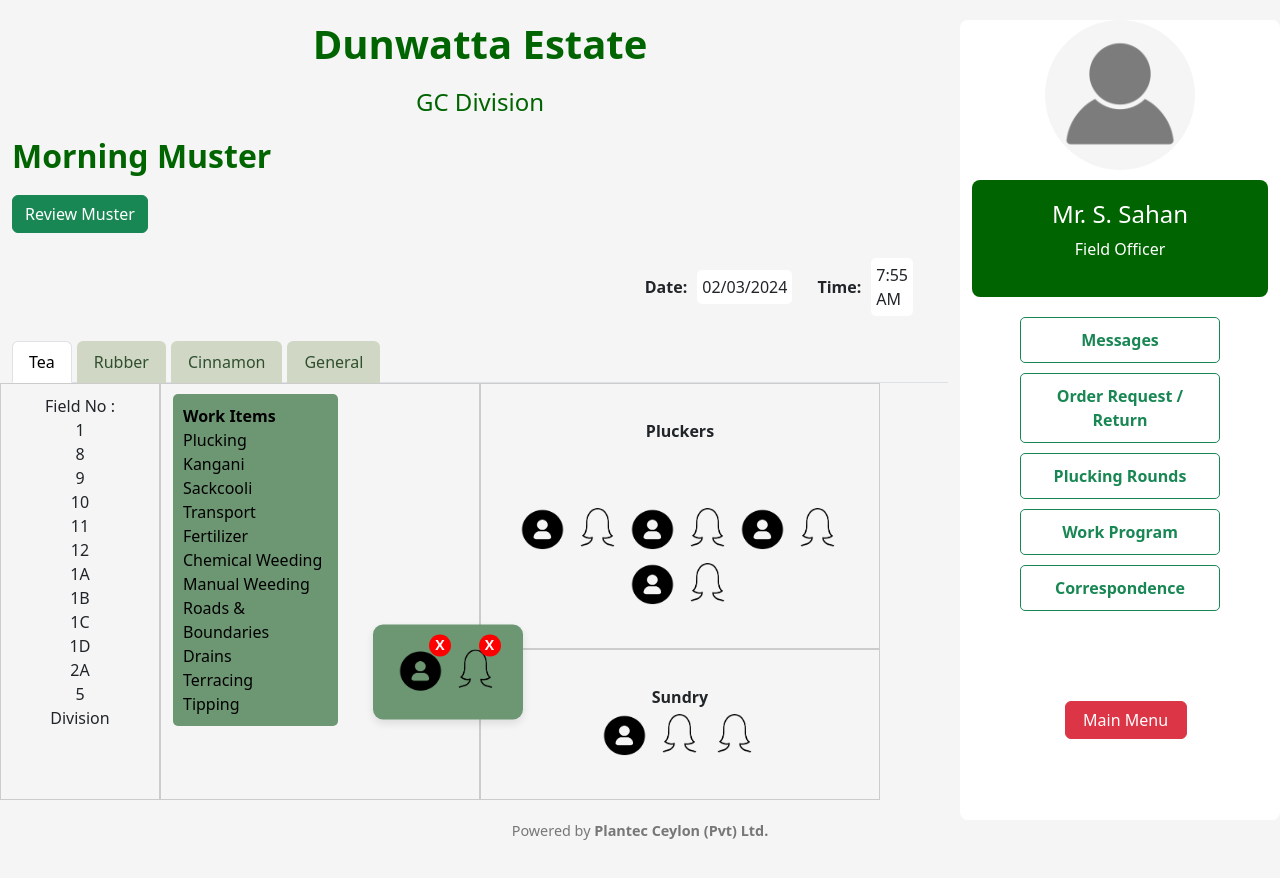
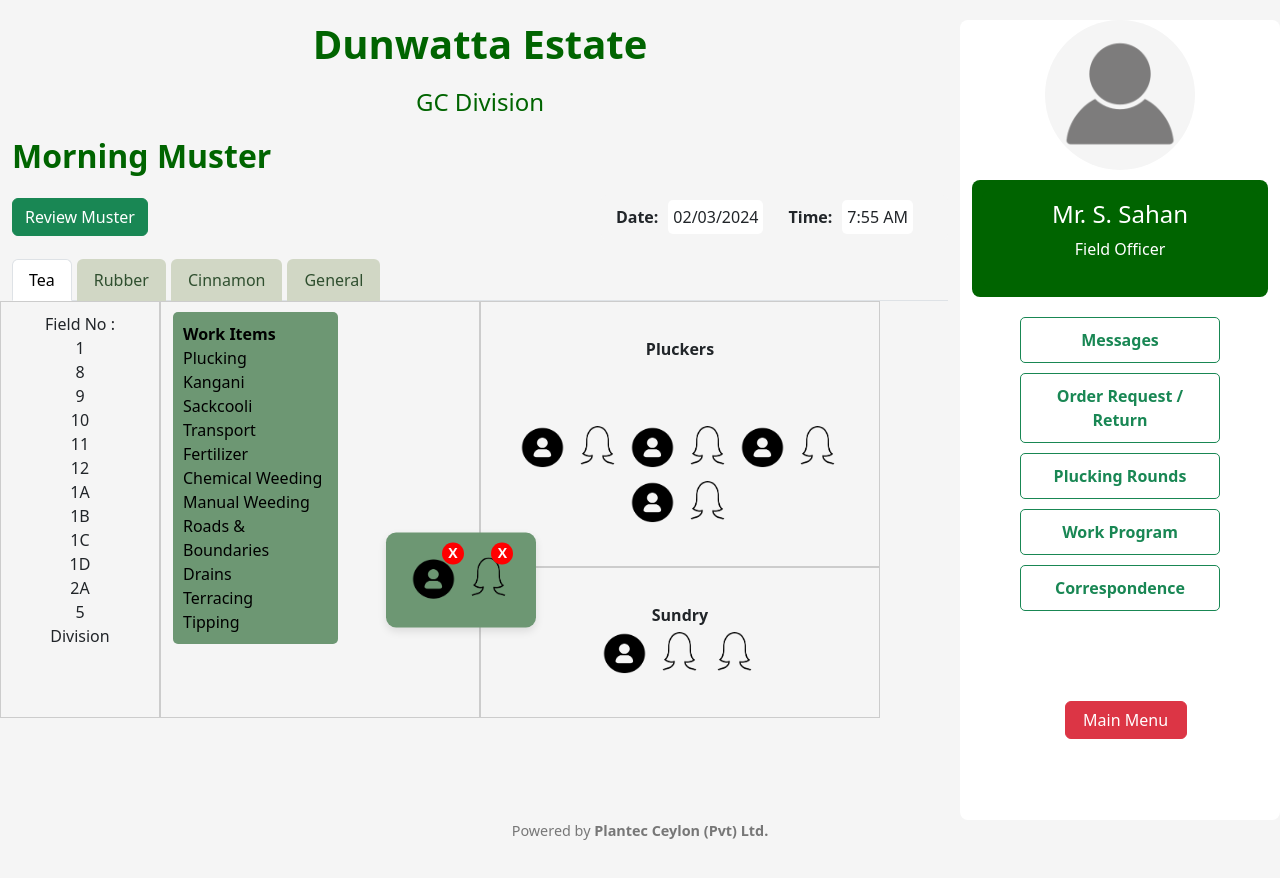
Before and after one commit to kittilsenh/DunwattaEstate, a React (Create React App) app: page /morning-muster in a window 1280 px wide. Built offline with nearby package versions, Linux system fonts and the light colour scheme.

Commit message:
Updated MorningMuster page layout and styling

```diff
--- a/src/components/MorningMuster.css
+++ b/src/components/MorningMuster.css
@@ -143,8 +143,8 @@
 
   .floating-div {
     position: absolute;
-    top: 84%; /* Adjust this value to position vertically */
-    left: 35%; /* Adjust this value to position horizontally */
+    top: 72.5%; /* Adjust this value to position vertically */
+    left: 36%; /* Adjust this value to position horizontally */
     transform: translate(-50%, -50%); /* Center the div at the specified coordinates */
     background-color: #6d9773; /* Semi-transparent white background */
     padding: 20px;
--- a/src/components/MorningMuster.js
+++ b/src/components/MorningMuster.js
@@ -16,13 +16,14 @@ const MorningMuster = () => {
           <h4 className="division-title">GC Division</h4>
           <h2>Morning Muster</h2>
 
+      {/* Row to align Review Muster button and Date/Time */}
+      <Row className="align-items-center">
+        <Col xs={6}>
           <Link to="/morning-muster-revive">
             <Button variant="success" className="muster-button">Review Muster</Button>
           </Link>
-
-      {/* Date and Time Section - moved into a separate Row with smaller col */}
-      <Row>
-        <Col md={{ span: 3, offset: 9 }} className="date-time-section">
+        </Col>
+        <Col xs={6} className="date-time-section">
           <div className="date-time-wrapper">
             <span className="date-label">Date:</span>
             <span>02/03/2024</span>
```
